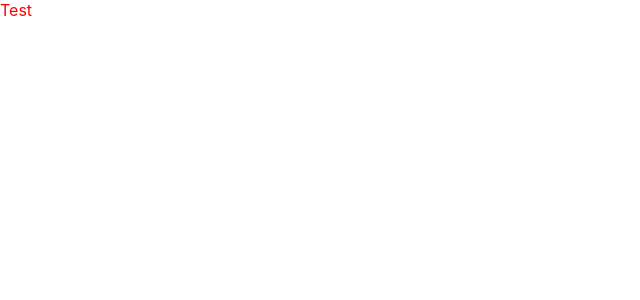
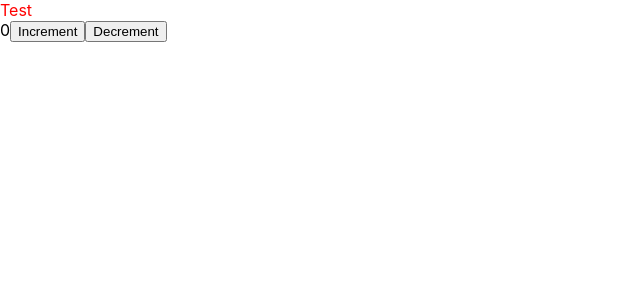
Before and after one commit to mdogan13/omdb-react, a React (Create React App) app: page / in a window 1280 px wide. Shown: the top 300 px of the page, without its empty margins (0-640 px from the left). Built offline with nearby package versions, Linux system fonts and the light colour scheme.

Commit message:
Add redux

```diff
--- a/package.json
+++ b/package.json
@@ -3,6 +3,7 @@
   "version": "0.1.0",
   "private": true,
   "dependencies": {
+    "@reduxjs/toolkit": "^2.5.0",
     "@testing-library/jest-dom": "^5.16.4",
     "@testing-library/react": "^13.3.0",
     "@testing-library/user-event": "^13.5.0",
@@ -12,6 +13,7 @@
     "cra-template-typescript": "1.2.0",
     "react": "^18.2.0",
     "react-dom": "^18.2.0",
+    "react-redux": "^9.2.0",
     "react-scripts": "5.0.1",
     "sass": "^1.83.0",
     "util": "^0.12.4",
--- a/src/App.tsx
+++ b/src/App.tsx
@@ -1,12 +1,30 @@
 import React from 'react';
 import styles from './App.module.scss';
+import { useDispatch, useSelector } from 'react-redux';
+import { decrement, increment } from './features/counter/counterSlice';
 
 function App() {
+  const count = useSelector((state: any) => state.counter.value)
+  const dispatch = useDispatch()
+
   return (
     <div className="App">
       <div className={styles.testClass}>
         Test
       </div>
+      <span>{count}</span>
+      <button
+        aria-label="Increment value"
+        onClick={() => dispatch(increment())}
+      >
+        Increment
+      </button>
+      <button
+        aria-label="Decrement value"
+        onClick={() => dispatch(decrement())}
+      >
+        Decrement
+      </button>
     </div>
   );
 }
--- /dev/null
+++ b/src/features/counter/counterSlice.ts
@@ -0,0 +1,28 @@
+import { createSlice } from '@reduxjs/toolkit'
+
+export const counterSlice = createSlice({
+  name: 'counter',
+  initialState: {
+    value: 0
+  },
+  reducers: {
+    increment: state => {
+      // Redux Toolkit allows us to write "mutating" logic in reducers. It
+      // doesn't actually mutate the state because it uses the Immer library,
+      // which detects changes to a "draft state" and produces a brand new
+      // immutable state based off those changes
+      state.value += 1
+    },
+    decrement: state => {
+      state.value -= 1
+    },
+    incrementByAmount: (state, action) => {
+      state.value += action.payload
+    }
+  }
+})
+
+// Action creators are generated for each case reducer function
+export const { increment, decrement, incrementByAmount } = counterSlice.actions
+
+export default counterSlice.reducer
--- a/src/index.tsx
+++ b/src/index.tsx
@@ -3,13 +3,17 @@ import ReactDOM from 'react-dom/client';
 import './index.css';
 import App from './App';
 import reportWebVitals from './reportWebVitals';
+import { Provider } from 'react-redux';
+import store from './store';
 
 const root = ReactDOM.createRoot(
   document.getElementById('root') as HTMLElement
 );
 root.render(
   <React.StrictMode>
-    <App />
+    <Provider store={store}>
+      <App />
+    </Provider>
   </React.StrictMode>
 );
 
--- /dev/null
+++ b/src/store.ts
@@ -0,0 +1,8 @@
+import { configureStore } from '@reduxjs/toolkit'
+import counterReducer from './features/counter/counterSlice'
+
+export default configureStore({
+  reducer: {
+    counter: counterReducer
+  }
+})
```
Also changed, not shown: 1 other file (tests, documents, lock files or other folders).
